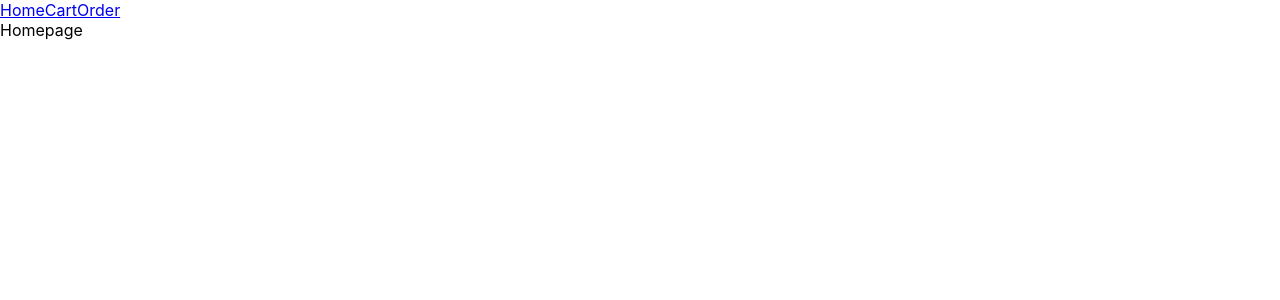
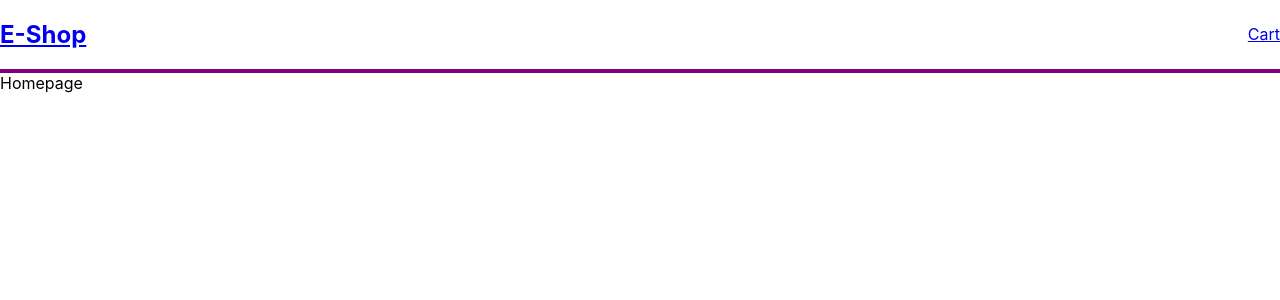
Before and after one commit to lu4ezar/e-shop, a React (Create React App) app: page /#/ in a window 1280 px wide. Shown: the top 300 px of the page. Built offline with nearby package versions, Linux system fonts and the light colour scheme.

Commit message:
moved Links to proper places

```diff
--- a/src/components/App/App.tsx
+++ b/src/components/App/App.tsx
@@ -1,15 +1,14 @@
 import React from "react";
-import { HashRouter as Router, Switch, Route, Link } from "react-router-dom";
+import { HashRouter as Router, Switch, Route } from "react-router-dom";
 import Homepage from "../Homepage";
 import Cart from "../Cart";
 import Order from "../Order";
+import Header from "../Header/Header";
 
 function App() {
   return (
     <Router>
-      <Link to="/">Home</Link>
-      <Link to="/cart">Cart</Link>
-      <Link to="/order">Order</Link>
+      <Header />
       <Switch>
         <Route path="/cart">
           <Cart />
--- a/src/components/Cart/Cart.tsx
+++ b/src/components/Cart/Cart.tsx
@@ -1,5 +1,11 @@
 import React from "react";
+import { Link } from "react-router-dom";
 
-const Cart = () => <div>Cart</div>;
+const Cart = () => (
+  <div>
+    Cart<div>У вас уже 500 товаров в корзине.</div>
+    <Link to="/order">Оформить заказ</Link>
+  </div>
+);
 
 export default Cart;
--- a/src/components/Header/Header.tsx
+++ b/src/components/Header/Header.tsx
@@ -1,6 +1,16 @@
 import React from "react";
+import { NavLink as Link } from "react-router-dom";
 import "./Header.scss";
 
-const Header = () => <header></header>;
+const Header = () => (
+  <header>
+    <nav>
+      <h1>
+        <Link to="/">E-Shop</Link>
+      </h1>
+      <Link to="/cart">Cart</Link>
+    </nav>
+  </header>
+);
 
 export default Header;
```
